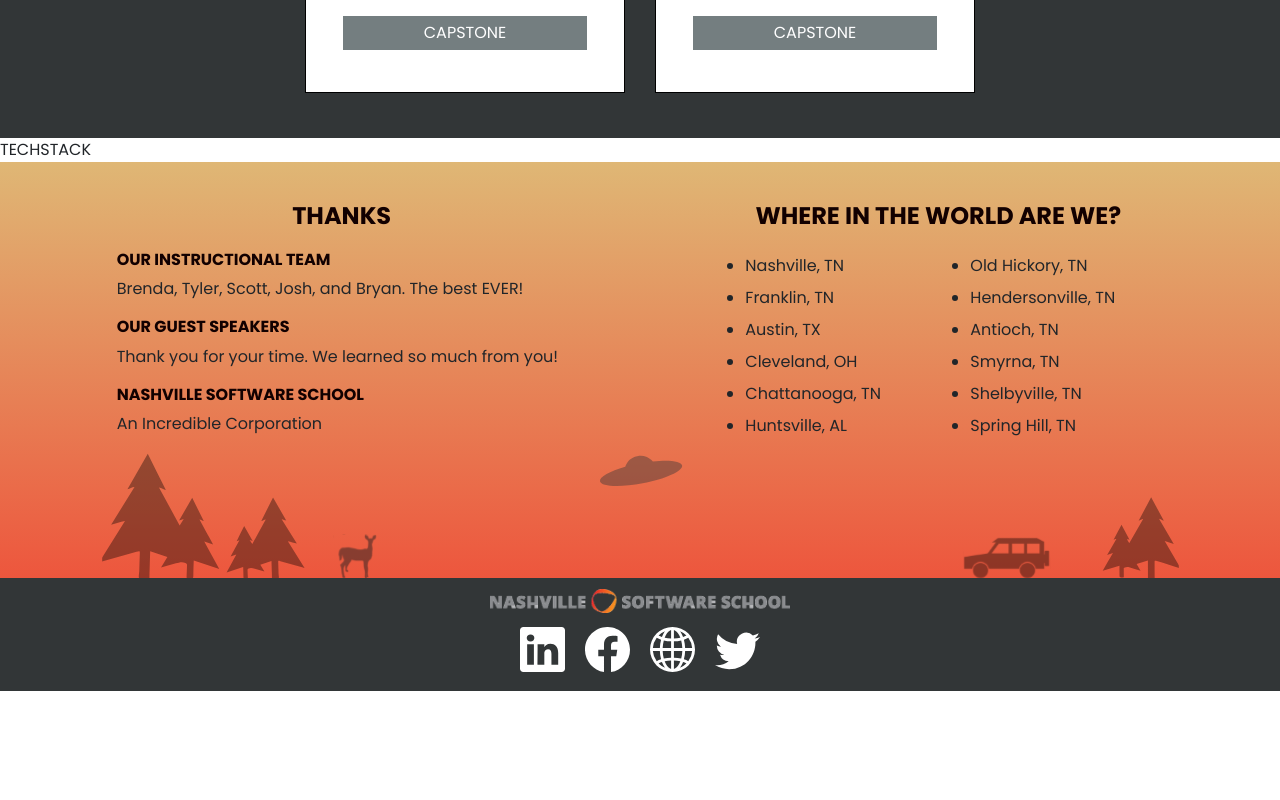
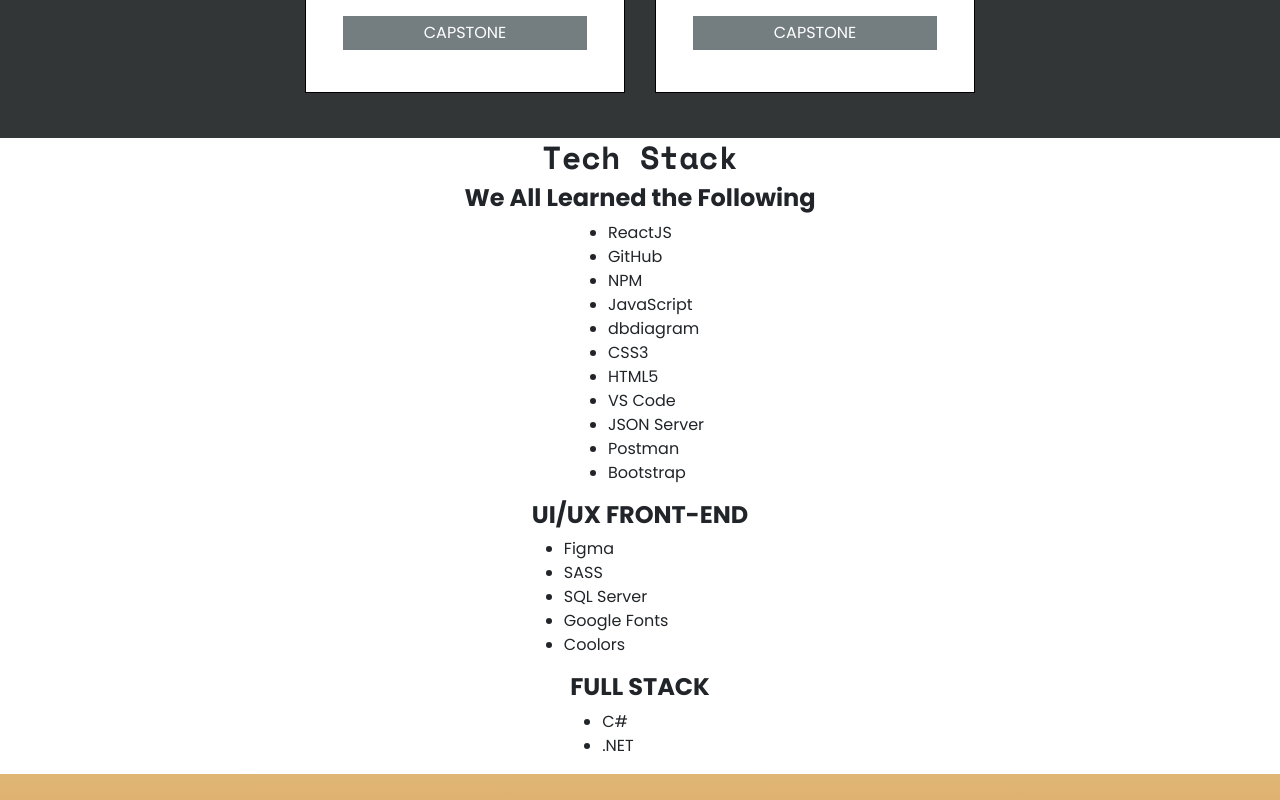
Before and after one commit to nss-day-cohort-51/nss-day-cohort-51.github.io, a React (Create React App) app: page / in a window 1280 px wide. Shown: the part 1160-1960 px from the top of the page. Before the commit the page ends 1851 px from the top, so only its background shows below. Built offline with nearby package versions, Linux system fonts and the light colour scheme; grey boxes are pictures that could not be loaded.

Commit message:
mw-feat-CreateTechStackComponent-3: Added the code that displays the tech stacks lists for all 3 sections; Tech Stack Button is created and works to display each stack object.

```diff
--- a/src/components/TechStack.js
+++ b/src/components/TechStack.js
@@ -1,14 +1,51 @@
 //Purpose: Creates and displays the Tech Stack component
 
 import React from "react";
-import "../styles/custom.scss";
+import "../styles/techstack.scss";
+import { TechStackButton } from "./TechStackButton";
 
-export const TechStack = () => {
+export const TechStack = ({ allTechStack }) => {
+const allStack = allTechStack.filter(stackObj => stackObj.devType === "All")
+const allTheFrontEndStack = allTechStack.filter(stackObj => stackObj.devType === "UI/UX Front-End Developer")
+const allTheFullStack = allTechStack.filter(stackObj => stackObj.devType === "Full Stack Developer")
+
   return (
     <>
-      <div id="techStack" className="tech-stack">
-        TECHSTACK
-      </div>
+      <section id="techStack" className="tech-stack">
+        <h2>Tech Stack</h2>
+        <section id="combined-stack__block">
+          <h4>We All Learned the Following</h4>
+          <section id="combined-stack-list__block">
+            <ul id="combined-stack__list" className="no-bullet__list">
+              {" "}
+              {allStack.map((stackItem) => (
+                <TechStackButton key={stackItem.id} stackItem={stackItem} />
+              ))}
+            </ul>
+          </section>
+        </section>
+{/* <hr className="techStack__divider" /> */}
+        <section id="stacks-by-type__block">
+          <section id="front-end-stack__block">
+            {" "}
+            <h4>UI/UX FRONT-END</h4>
+            <ul id="frontend-stack__list" className="no-bullet__list">
+            {allTheFrontEndStack.map((stackItem) => (
+                <TechStackButton key={stackItem.id} stackItem={stackItem} />
+              ))}
+            </ul>
+          </section>
+          <section id="full-stack__block">
+            {" "}
+            <h4>FULL STACK</h4>
+            <ul  id="full-stack__list" className="no-bullet__list">
+            {allTheFullStack.map((stackItem) => (
+                <TechStackButton key={stackItem.id} stackItem={stackItem} />
+              ))}
+            </ul>
+          </section>
+        </section>
+      </section>
     </>
   );
 };
--- a/src/components/TechStackButton.js
+++ b/src/components/TechStackButton.js
@@ -3,10 +3,10 @@
 import React from "react";
 import "../styles/custom.scss";
 
-export const TechStackButton = () => {
+export const TechStackButton = ({ stackItem }) => {
   return (
     <>
-      <div className="tech-stack-btn">Tech Stack Button</div>
+      <li className="tech-stack-btn">{stackItem.name}</li>
     </>
   );
 };
--- a/src/styles/custom.scss
+++ b/src/styles/custom.scss
@@ -32,6 +32,7 @@ body {
   font-weight: normal;
   -webkit-font-smoothing: antialiased;
   -moz-osx-font-smoothing: grayscale;
+  font-size: 16px;
 }
 
 code {
--- /dev/null
+++ b/src/styles/techstack.scss
@@ -0,0 +1,8 @@
+#techStack > * {
+    display: flex;
+    flex-direction: column;
+    align-content: center;
+    align-items: center;
+    justify-content: flex-start;
+    flex-wrap: wrap;
+}
```
Also changed, not shown: database.json (deleted, +0 -19 lines).
